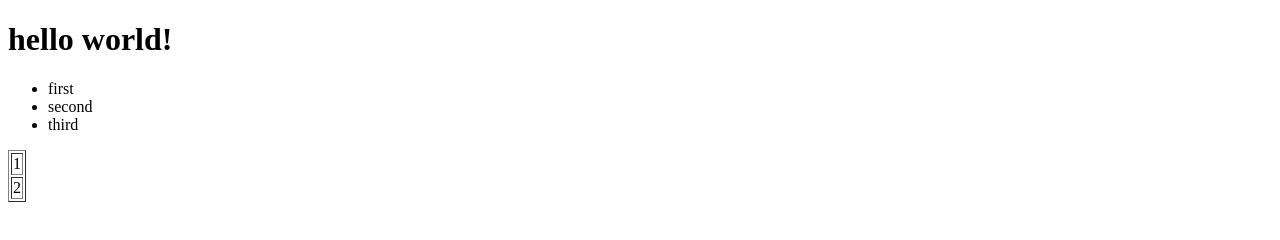
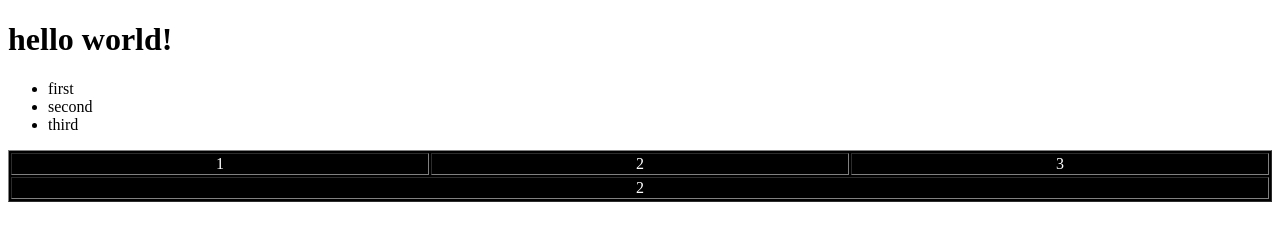
Before and after one commit to Carperis/Personal-Website, a plain HTML site: page index.html in a window 1280 px wide. Drawn offline with Linux system fonts and the light colour scheme.

Commit message:
Adjustment

```diff
--- a/index.html
+++ b/index.html
@@ -14,12 +14,22 @@
         <li>third</li>
     </ul>
 
-    <table border="1px">
+    <table border="1" width="100%" bgcolor="black">
         <tr>
-            <td>1</td>
+            <td align="center">
+                <font color="white">1</font>
+            </td>
+            <td align="center">
+                <font color="white">2</font>
+            </td>
+            <td align="center">
+                <font color="white">3</font>
+            </td>
         </tr>
         <tr>
-            <td>2</td>
+            <td colspan="3" align="center">
+                <font color="white">2</font>
+            </td>
         </tr>
     </table>
 
```
